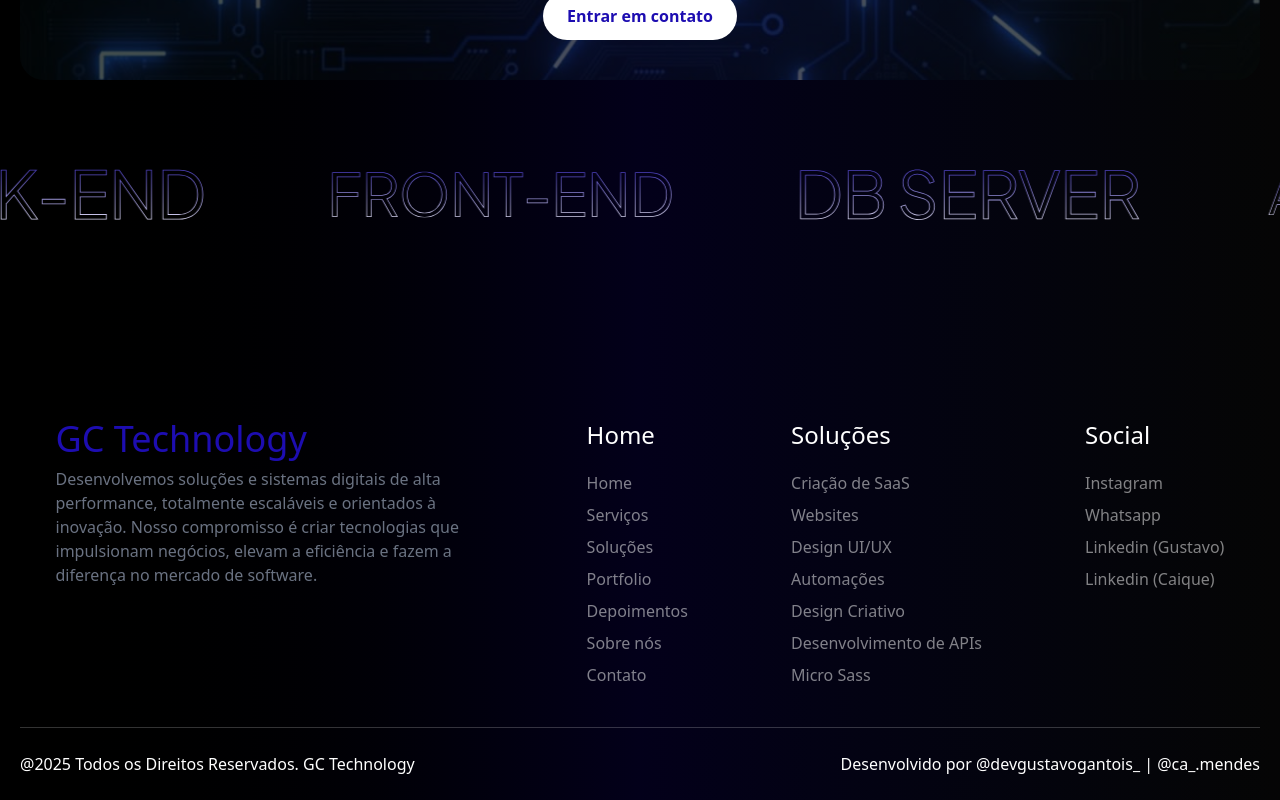
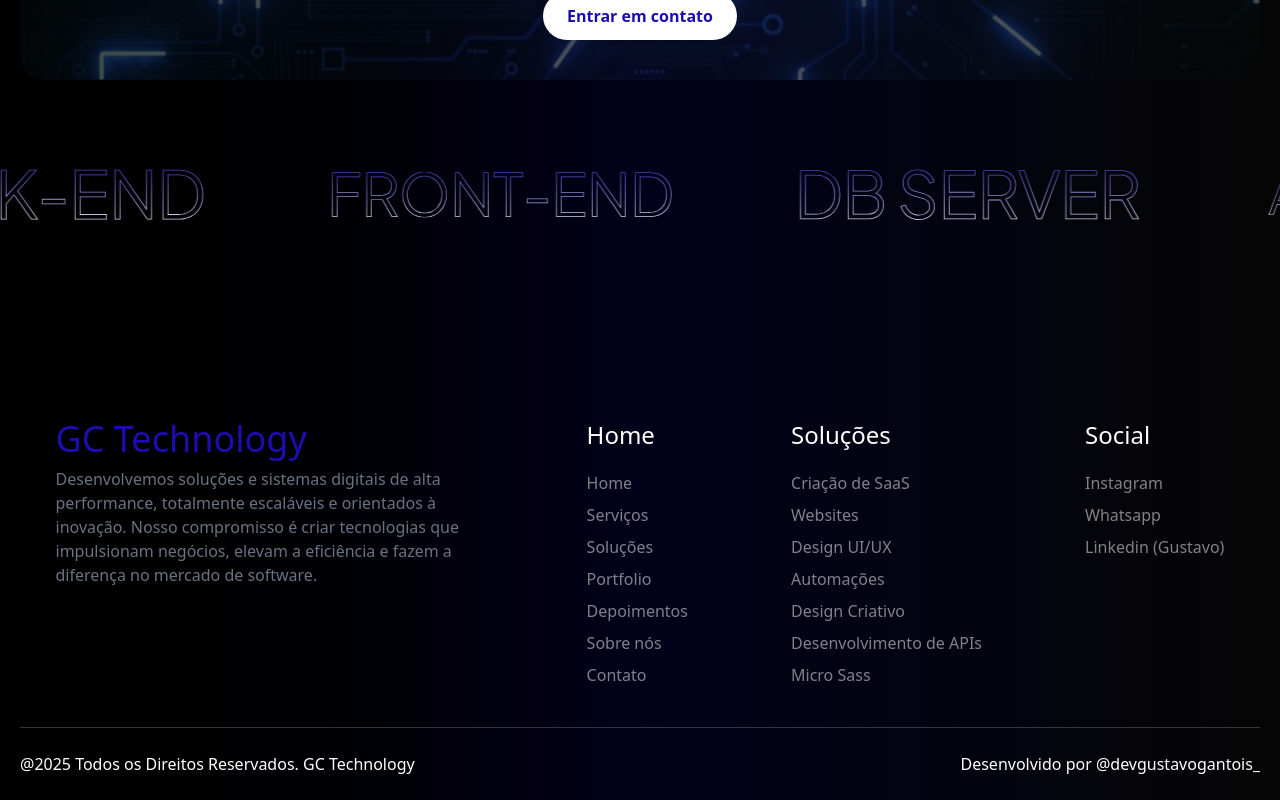
Before and after one commit to DevGustavoGantois/portfolio_sistemas_GC, a Next.js app: page / in a window 1280 px wide. Shown: the part 8087-8887 px from the top of the page. Built offline with nearby package versions, Linux system fonts and the light colour scheme.

Commit message:
remove: Remove informations in footer.

```diff
--- a/src/app/global/footer.tsx
+++ b/src/app/global/footer.tsx
@@ -107,18 +107,13 @@ export function Footer() {
                         Linkedin (Gustavo)
                         </Link>
                     </li>
-                    <li className="text-white/50 transition-all duration-700 hover:text-white hover:-translate-y-1">
-                        <Link href="https://www.linkedin.com/in/caiquemendev/" target="_blank">
-                        Linkedin (Caique)
-                        </Link>
-                    </li>
                 </ul>
             </nav>
             <div className="border-t-1 border-white/20 mt-10 mb-6">
                 <div className="flex flex-col lg:flex-row text-center lg:text-start gap-2 items-center justify-between mt-6">
                     <p className="text-white text-sm lg:text-base">@2025 Todos os Direitos Reservados. <span className="font-medium"> GC Technology</span></p>
                     <Link className="text-white text-sm lg:text-base transition-all duration-700 hover:scale-[1.1]" href="https://www.instagram.com/devgustavogantois_/" target="_blank">
-                    Desenvolvido por @devgustavogantois_ | @ca_.mendes
+                    Desenvolvido por @devgustavogantois_
                     </Link>
                 </div>
             </div>
```
